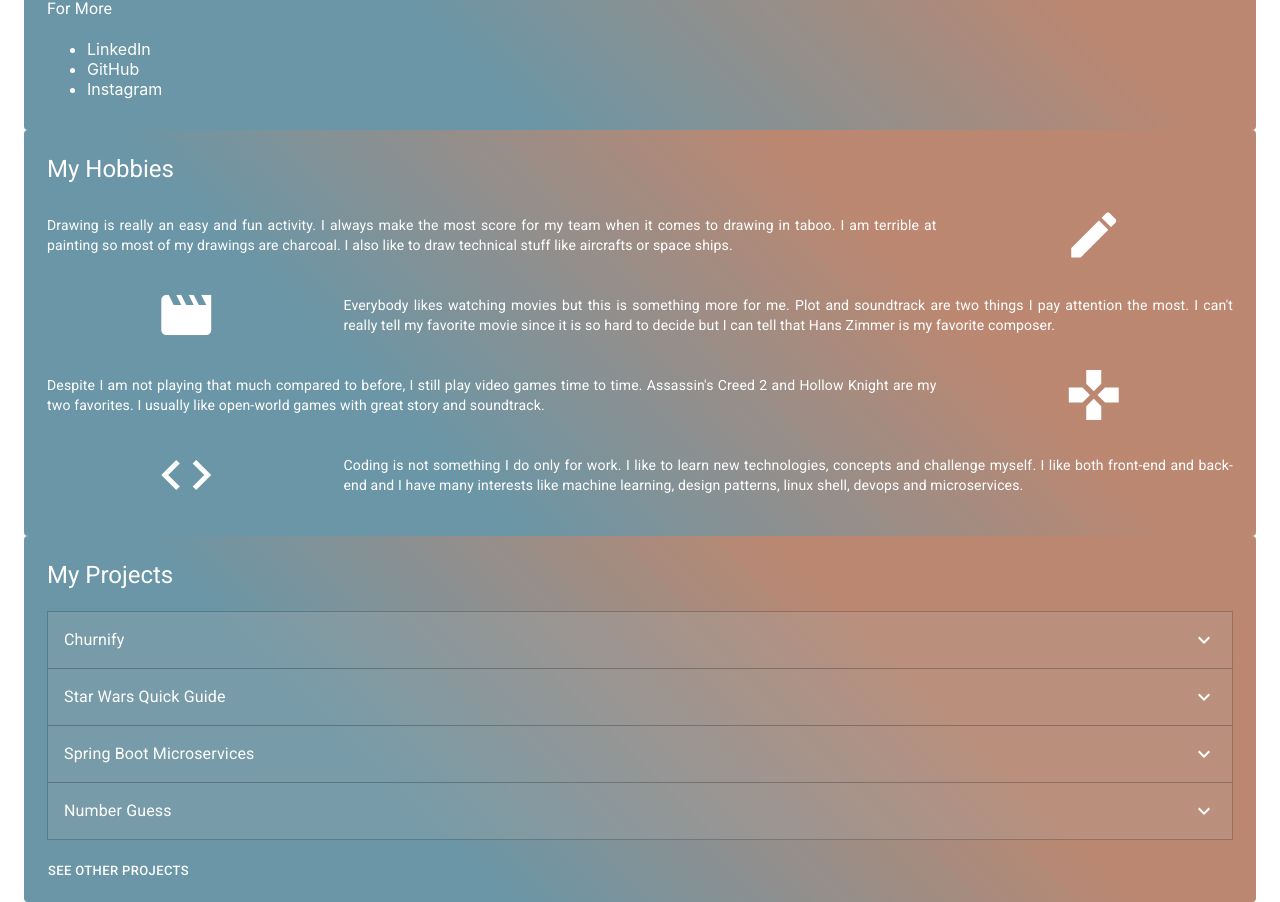
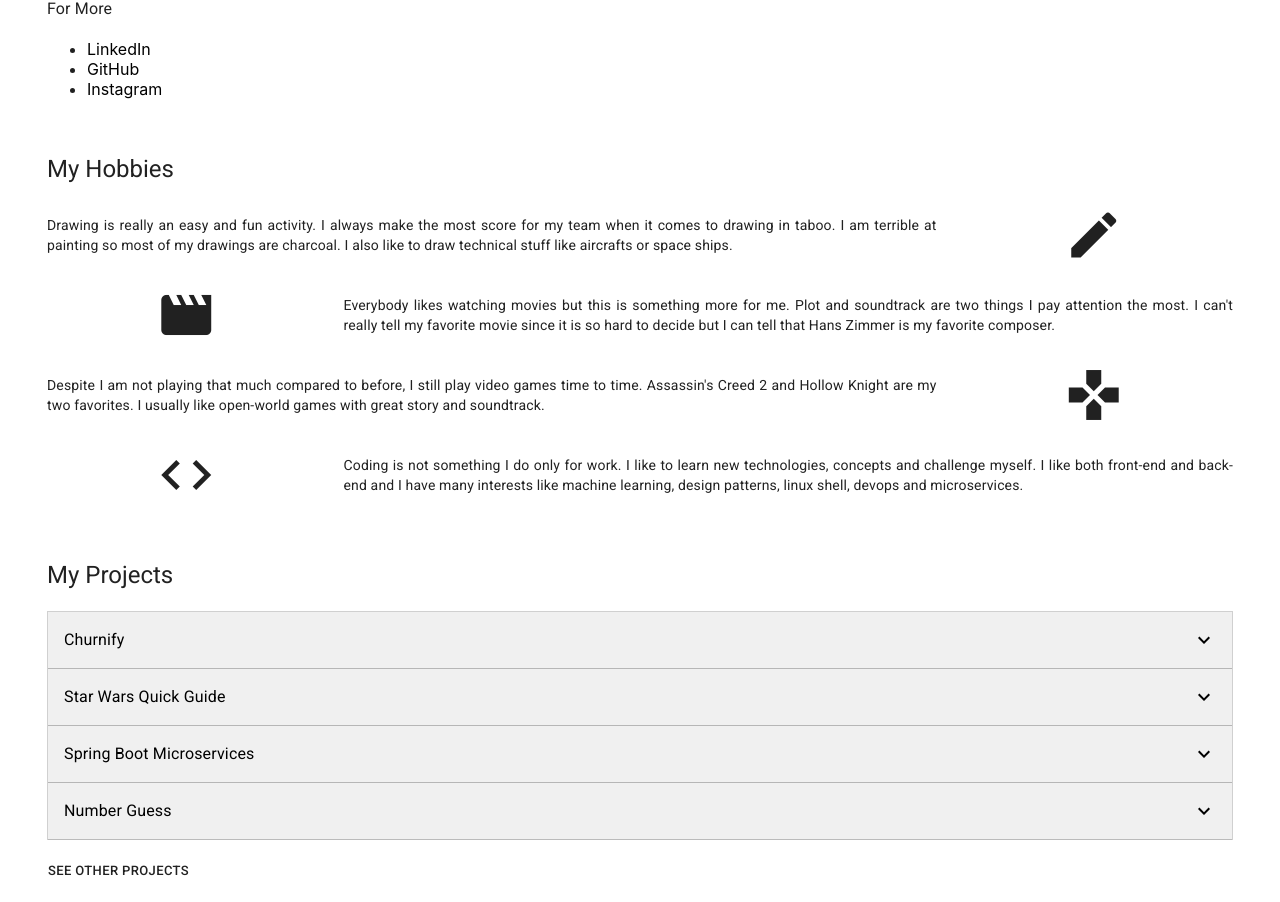
Before and after one commit to ahmsay/ahmsay.github.io, a React (Create React App) app: page / in a window 1280 px wide. Shown: the part 1116-2018 px from the top of the page. Built offline with nearby package versions, Linux system fonts and the light colour scheme.

Commit message:
old style is removed

```diff
--- a/src/App.jsx
+++ b/src/App.jsx
@@ -6,13 +6,15 @@ import Home from './components/Home'
 
 const theme = createMuiTheme({
   card: {
+    borderRadius: 0,
+    background: '#fff',
     borderWidth: 0,
-    background: 'linear-gradient(45deg, #538699dd 30%, #b1755bdd 70%)',
-    color: '#ffffff',
-    padding: 7
+    padding: 7,
+  },
+  link: {
+    color: '#000'
   },
   button: {
-    color: '#ffffff',
     textTransform: 'none',
     paddingLeft: 12,
     paddingRight: 12
--- a/src/components/sections/About.jsx
+++ b/src/components/sections/About.jsx
@@ -4,9 +4,7 @@ import { Card, CardContent, Typography, Link } from '@material-ui/core'
 
 const useStyles = makeStyles((theme) => ({
   card: theme.card,
-  link: {
-    color: '#ffffff'
-  }
+  link: theme.link
 }))
 
 const About = ({ aboutContent }) => {
--- a/src/components/sections/Projects.jsx
+++ b/src/components/sections/Projects.jsx
@@ -13,7 +13,7 @@ const useStyles = (theme) => ({
 const ExpansionPanel = withStyles({
   root: {
     backgroundColor: '#0001',
-    color: '#fff',
+    color: '#000',
     border: '1px solid rgba(0, 0, 0, .125)',
     boxShadow: 'none',
     '&:not(:last-child)': {
@@ -70,7 +70,7 @@ class Projects extends Component {
     const projectListProcessed = projectList.map((project, index) => {
       return (
         <ExpansionPanel key={ index } square expanded={ this.state.expandedPanelIndex === index && this.state.newExpanded } onChange={ handleChange(index) }>
-          <ExpansionPanelSummary expandIcon={ <ExpandMoreIcon style={{ color: '#fff' }}/> }>
+          <ExpansionPanelSummary expandIcon={ <ExpandMoreIcon style={{ color: '#000' }}/> }>
             <Typography variant="subtitle1">
               { project.title }
             </Typography>
@@ -81,7 +81,7 @@ class Projects extends Component {
             </Typography>
           </ExpansionPanelDetails>
           <ExpansionPanelActions style={{ paddingTop: 0 }}>
-            <Button onClick={ () => { window.open( project.link, "_blank") } } style={{ color: '#ffffff' }} size="small">More</Button>
+            <Button onClick={ () => { window.open( project.link, "_blank") } } size="small">More</Button>
           </ExpansionPanelActions>
         </ExpansionPanel>
       )
@@ -93,7 +93,7 @@ class Projects extends Component {
           { projectListProcessed }
         </CardContent>
         <CardActions style={{ paddingTop: 0 }}>
-          <Button onClick={ () => { window.open( "https://github.com/ahmsay?tab=repositories", "_blank") } } style={{ color: '#ffffff', marginLeft: 4 }} size="small">See Other Projects</Button>
+          <Button onClick={ () => { window.open( "https://github.com/ahmsay?tab=repositories", "_blank") } } style={{ marginLeft: 4 }} size="small">See Other Projects</Button>
         </CardActions>
       </Card>
     )
```
